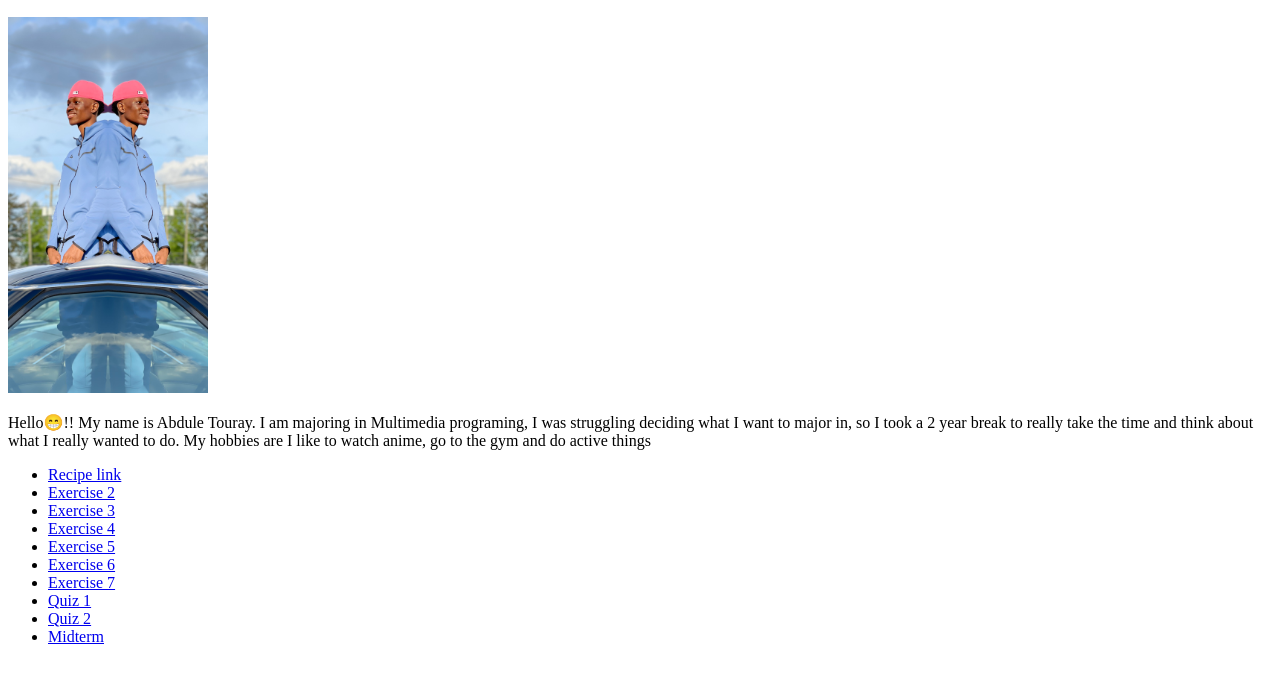
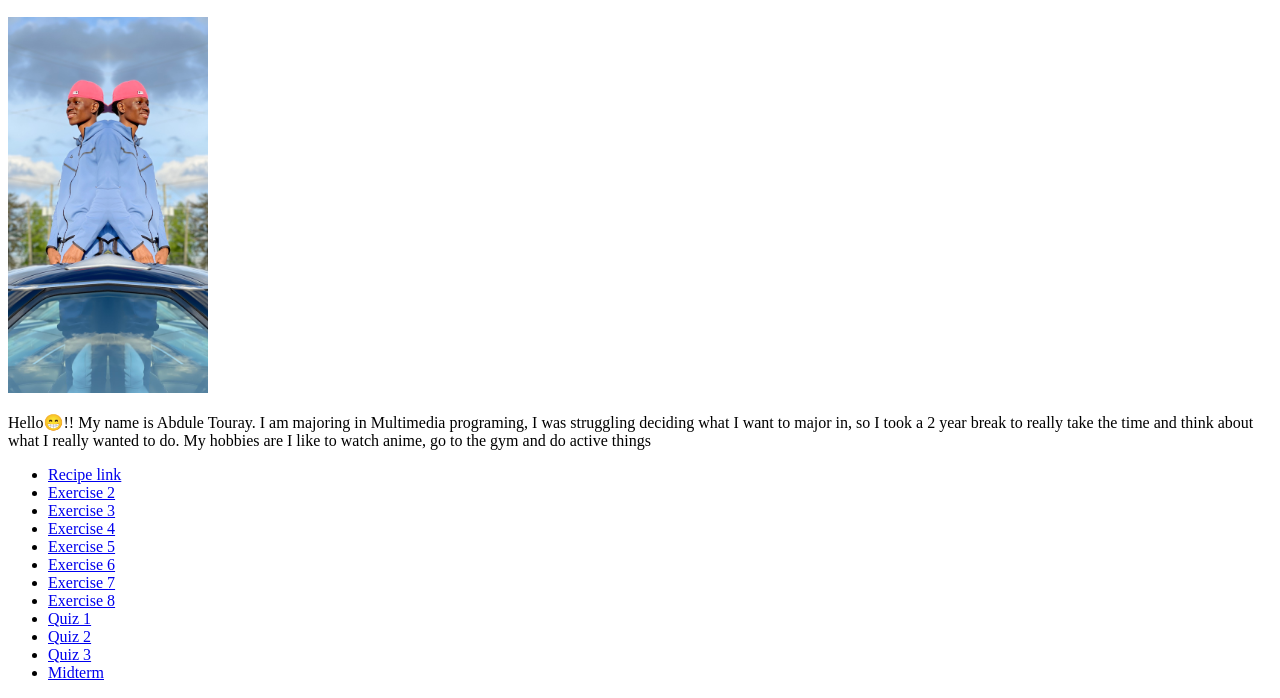
Before and after one commit to abdule18/mmp240, a plain HTML site: page index.html in a window 1280 px wide. Shown: the part 110-808 px from the top of the page. Drawn offline with Linux system fonts and the light colour scheme.

Commit message:
Add files via upload

```diff
--- a/index.html
+++ b/index.html
@@ -24,8 +24,10 @@
       <li><a href="exercise5.html">Exercise 5</a></li>
       <li><a href="exercise6.html">Exercise 6</a></li>
       <li><a href="exercise7.html">Exercise 7</a></li>
+      <li><a href="exercise8.html">Exercise 8</a></li>
       <li><a href="quiz1.html">Quiz 1</a></li>
       <li><a href="quiz2.html">Quiz 2</a></li>
+      <li><a href="quiz3.html">Quiz 3</a></li>
       <li><a href="midterm/midterm.html">Midterm</a></li>
       </ul>
 
```
